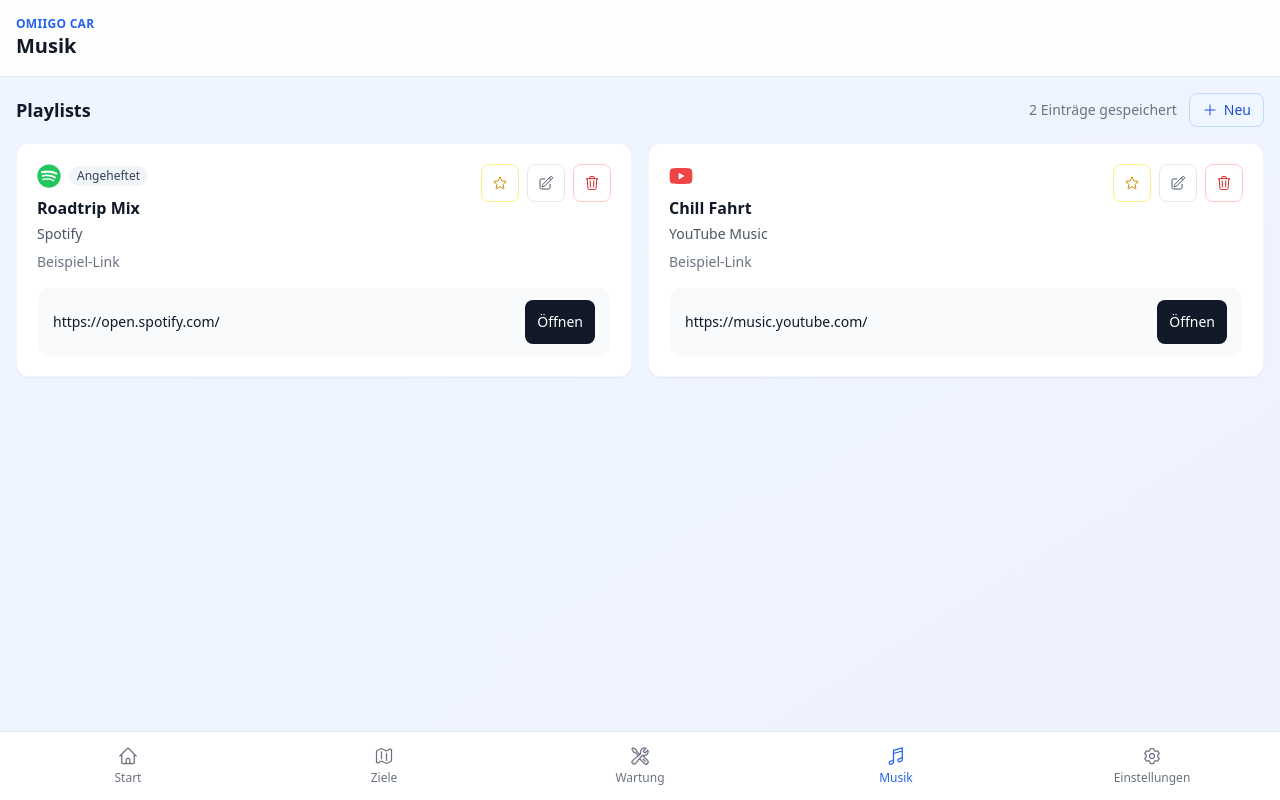
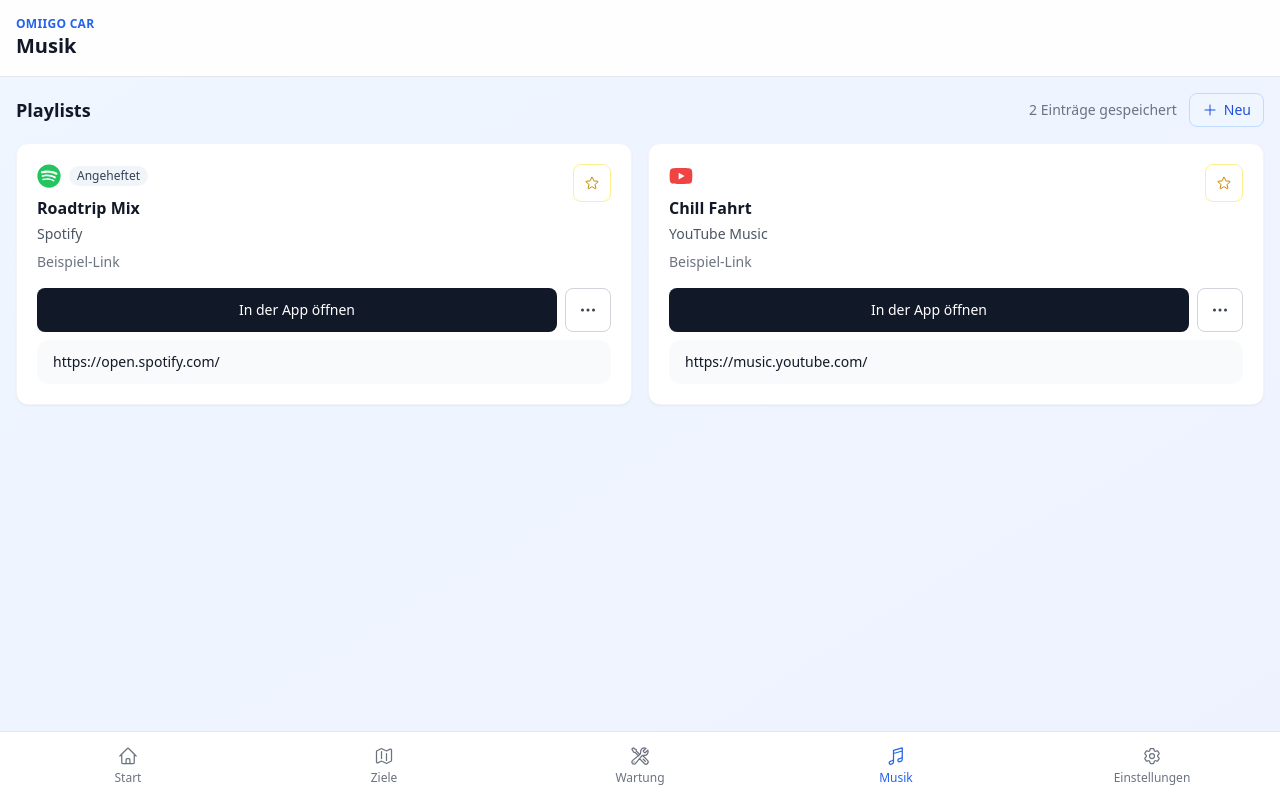
Before and after one commit to azetxxx/opel-check, a Vue app: page /music in a window 1280 px wide. Built offline with nearby package versions, Linux system fonts and the light colour scheme.

Commit message:
feat: streamline music card actions

```diff
--- a/src/pages/MusicPage.vue
+++ b/src/pages/MusicPage.vue
@@ -1,5 +1,6 @@
 <script setup lang="ts">
 import { PencilSquareIcon, PlusIcon, StarIcon, TrashIcon, XMarkIcon } from '@heroicons/vue/24/outline';
+import { EllipsisHorizontalIcon } from '@heroicons/vue/20/solid';
 import { computed, onBeforeUnmount, onMounted, reactive, ref, watch } from 'vue';
 import { useRoute } from 'vue-router';
 import MusicProviderIcon from '../components/MusicProviderIcon.vue';
@@ -16,6 +17,7 @@ const editingId = ref<string | null>(null);
 const isFormOpen = ref(false);
 const topCreateButton = ref<HTMLElement | null>(null);
 const showFloatingCreateButton = ref(false);
+const activeActionMenuId = ref<string | null>(null);
 let createButtonObserver: IntersectionObserver | null = null;
 const preferredMusicProvider = computed(() => preferences.value.preferredMusicProvider);
 
@@ -125,6 +127,10 @@ const toggleFavorite = (item: PlaylistShortcut) => {
   updatePreferences({
     favoritePlaylistId: favoritePlaylistId.value === item.id ? null : item.id
   });
+};
+
+const toggleActionMenu = (itemId: string) => {
+  activeActionMenuId.value = activeActionMenuId.value === itemId ? null : itemId;
 };
 
 const applyDeepLinkAction = () => {
@@ -243,23 +249,38 @@ onBeforeUnmount(() => {
               <button @click="toggleFavorite(item)" class="p-2.5 rounded-lg border border-yellow-200 text-yellow-600 hover:bg-yellow-50">
                 <StarIcon class="h-4 w-4" />
               </button>
-              <button @click="editShortcut(item)" class="p-2.5 rounded-lg border border-gray-200 text-gray-600 hover:bg-gray-50">
-                <PencilSquareIcon class="h-4 w-4" />
-              </button>
-              <button @click="removeShortcut(item.id)" class="p-2.5 rounded-lg border border-red-200 text-red-600 hover:bg-red-50">
-                <TrashIcon class="h-4 w-4" />
-              </button>
             </div>
           </div>
 
-          <div class="flex items-center justify-between gap-3 rounded-xl bg-gray-50 px-4 py-3">
-            <div class="min-w-0">
+          <div class="space-y-2">
+            <div class="flex gap-2">
+              <button @click="openShortcut(item)" class="flex-1 min-h-11 px-4 py-2 rounded-lg bg-gray-900 text-white text-sm font-medium hover:bg-black">
+                In der App öffnen
+              </button>
+              <button
+                @click="toggleActionMenu(item.id)"
+                class="min-h-11 min-w-11 px-3 py-2 rounded-lg border border-gray-300 text-gray-700 hover:bg-gray-100 transition-colors text-sm font-medium flex items-center justify-center"
+              >
+                <EllipsisHorizontalIcon class="h-5 w-5" />
+              </button>
+            </div>
+
+            <div class="rounded-xl bg-gray-50 px-4 py-3">
               <p class="text-sm font-medium text-gray-900 truncate">{{ item.url }}</p>
               <p v-if="item.lastOpenedAt" class="mt-1 text-xs text-gray-500">Zuletzt geöffnet: {{ new Date(item.lastOpenedAt).toLocaleString('de-DE') }}</p>
             </div>
-            <button @click="openShortcut(item)" class="min-h-11 px-3 py-2 rounded-lg bg-gray-900 text-white text-sm font-medium hover:bg-black whitespace-nowrap">
-              Öffnen
-            </button>
+
+            <div v-if="activeActionMenuId === item.id" class="flex flex-col sm:flex-row gap-2">
+              <button @click="editShortcut(item); activeActionMenuId = null" class="min-h-11 px-4 py-2 rounded-lg border border-gray-300 text-gray-700 hover:bg-gray-100 transition-colors text-sm font-medium flex items-center justify-center gap-2">
+                <PencilSquareIcon class="h-4 w-4" />
+                Bearbeiten
+              </button>
+
+              <button @click="removeShortcut(item.id); activeActionMenuId = null" class="min-h-11 px-4 py-2 rounded-lg border border-red-200 text-red-600 hover:bg-red-50 transition-colors text-sm font-medium flex items-center justify-center gap-2">
+                <TrashIcon class="h-4 w-4" />
+                Löschen
+              </button>
+            </div>
           </div>
         </div>
       </div>
```
